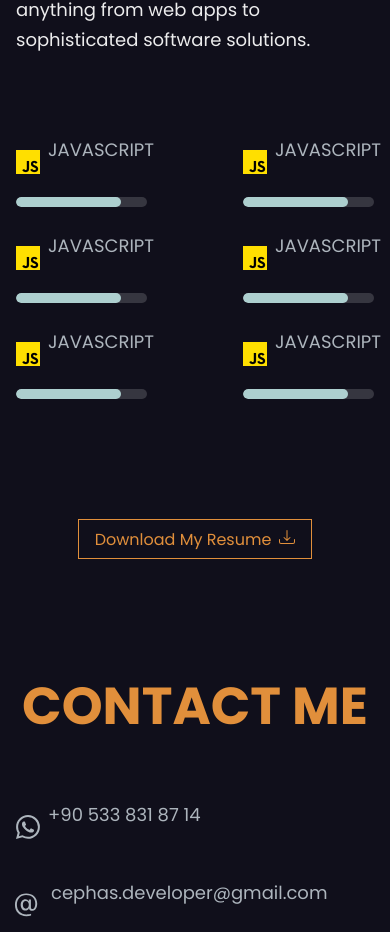
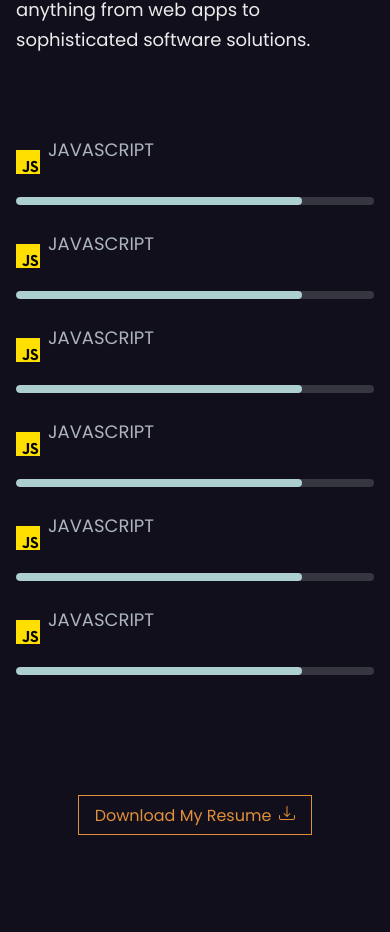
Before and after one commit to cephas-n/portfolio, a React (Vite) app: page / in a window 390 px wide. Shown: the part 4672-5604 px from the top of the page. Built offline with nearby package versions, Linux system fonts and the light colour scheme.

Commit message:
make about me section responsive

```diff
--- a/src/components/SkillCard.tsx
+++ b/src/components/SkillCard.tsx
@@ -15,7 +15,10 @@ const SkillCard = () => {
         borderRadius={24}
         marginTop={2}
         colorScheme="secondary"
-        height="10px"
+        height={{
+          base: "8px",
+          md: "10px",
+        }}
       />
     </Box>
   );
--- a/src/components/SkillsList.tsx
+++ b/src/components/SkillsList.tsx
@@ -4,7 +4,14 @@ import SkillCard from "./SkillCard";
 
 const SkillsList = () => {
   return (
-    <SimpleGrid columns={2} columnGap={24} marginTop={20}>
+    <SimpleGrid
+      columns={{
+        base: 1,
+        md: 2,
+      }}
+      columnGap={24}
+      marginTop={20}
+    >
       <GridItem>
         <SkillCard />
       </GridItem>
```
